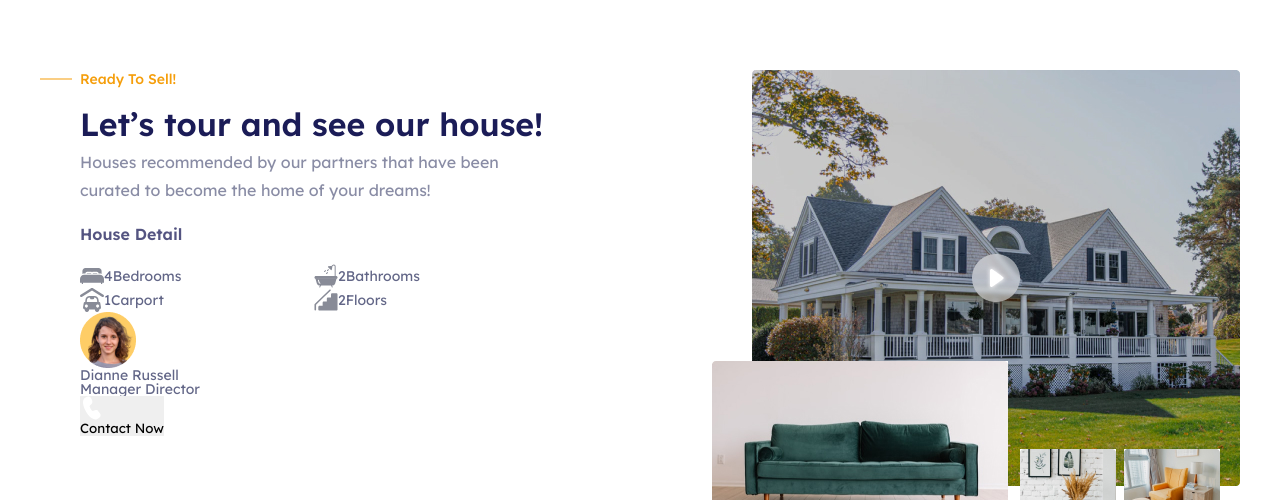
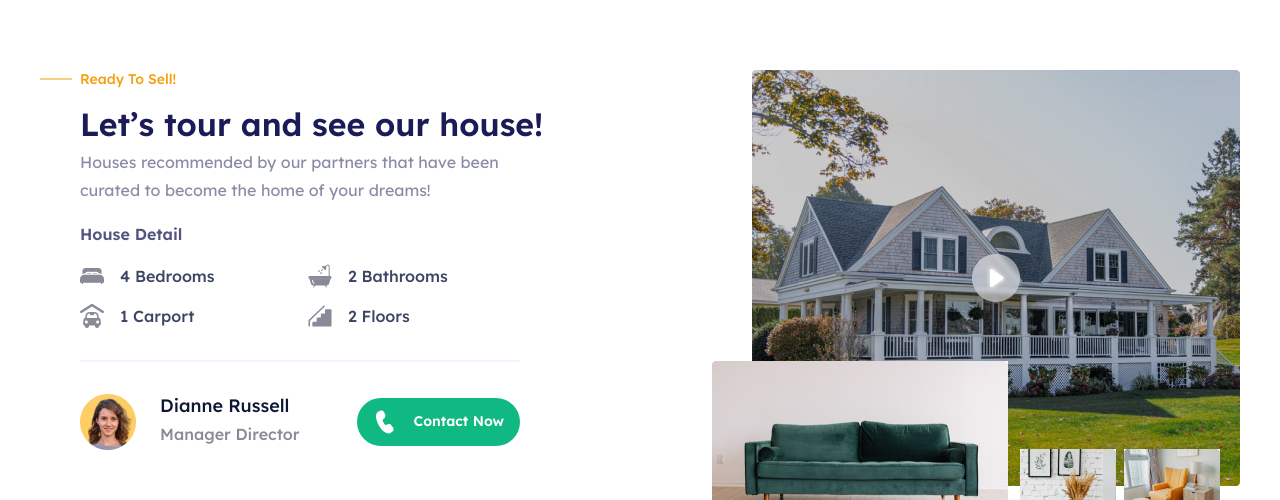
Before and after one commit to SkyKeyUA/landingTaskFromRemS, a React (Create React App) app: page / in a window 1280 px wide. Shown: the part 1014-1514 px from the top of the page. Built offline with nearby package versions, Linux system fonts and the light colour scheme; no server answers.

Commit message:
3 block added css user

```diff
--- a/src/components/Header/Header.module.scss
+++ b/src/components/Header/Header.module.scss
@@ -81,13 +81,14 @@
 
   &__link {
     a {
-      display: block;
+      display: inline-block;
       padding: 8px 16px;
     }
     margin: 12px;
     background: rgba(255, 255, 255, 0.1);
     border: 1px solid rgba(255, 255, 255, 0.3);
     border-radius: 32px;
+    transition: all 0.3s ease 0s;
     &:hover {
       background: $mainLightGreenColor;
       a,
--- a/src/components/Home/Featured/PartnerRecommendations/HouseDetail/HouseDetail.module.scss
+++ b/src/components/Home/Featured/PartnerRecommendations/HouseDetail/HouseDetail.module.scss
@@ -15,15 +15,39 @@
   display: flex;
   align-items: center;
   flex-wrap: wrap;
+  gap: 16px;
+  padding-bottom: 32px;
+  margin-bottom: 32px;
+  border-bottom: 2px solid $mainLightBlueColor;
 }
 .body {
   display: flex;
-  flex: 1 1 50%;
+  flex: 1 1 35%;
   align-items: center;
+  transition: all 0.3s ease 0s;
+  a,
+  a:visited {
+    display: inline-flex;
+    align-items: center;
+  }
+  &:hover {
+    opacity: 0.6;
+  }
+  &:active {
+    -webkit-transform: translateY(1px);
+    transform: translateY(1px);
+  }
 }
 .svg {
+  margin-right: 16px;
+  svg {
+    color: $mainLightGreyColor;
+  }
 }
 .rooms {
+  font-weight: 500;
+  font-size: 16px;
+  line-height: 1.25;
+  text-transform: capitalize;
+  color: $mainDarkGreyColor;
 }
-.text {
-}
--- a/src/components/Home/Featured/PartnerRecommendations/HouseDetail/index.tsx
+++ b/src/components/Home/Featured/PartnerRecommendations/HouseDetail/index.tsx
@@ -3,6 +3,7 @@
 import React from 'react';
 import styles from './HouseDetail.module.scss';
 import { IconsEnum, SvgIcon } from '../../../../SvgIcon';
+import { Link } from 'react-router-dom';
 
 type DetailsProps = {
   id: number;
@@ -44,9 +45,12 @@ export const HouseDetail: React.FC = () => {
       <div className={styles.info}>
         {details.map((obj) => (
           <div key={obj.id} className={styles.body}>
-            <SvgIcon className={styles.svg} src={obj.iconEnum} />
-            <div className={styles.rooms}>{obj.rooms}</div>
-            <div className={styles.text}>{obj.title}</div>
+            <Link to="/">
+              <SvgIcon className={styles.svg} src={obj.iconEnum} />
+              <div className={styles.rooms}>
+                {obj.rooms} {obj.title}
+              </div>
+            </Link>
           </div>
         ))}
       </div>
--- a/src/components/Home/Featured/PartnerRecommendations/PartnerRecommendations.module.scss
+++ b/src/components/Home/Featured/PartnerRecommendations/PartnerRecommendations.module.scss
@@ -1,6 +1,6 @@
 /** @format */
 
-@import '../../../../scss/variables';
+@import 'src/scss/variables';
 
 .root {
   margin-top: 120px;
@@ -11,8 +11,6 @@
 .inner {
   flex: 0 1 40.34%;
   height: 459px;
-}
-.body {
 }
 .info {
   color: $mainYellowColor;
@@ -36,6 +34,9 @@
   font-size: 32px;
   line-height: 1.5;
   color: $mainDarkColor;
+}
+.body {
+  max-width: 440px;
 }
 .text {
   font-size: 16px;
--- a/src/components/Home/Featured/PartnerRecommendations/User/User.module.scss
+++ b/src/components/Home/Featured/PartnerRecommendations/User/User.module.scss
@@ -0,0 +1,90 @@
+/** @format */
+
+@import '/src/scss/variables';
+
+.inner {
+  display: flex;
+  align-items: center;
+  justify-content: space-between;
+  a,
+  a:visited {
+    display: inline-block;
+    transition: all 0.3s ease 0s;
+    font-weight: 500;
+    &:hover {
+      opacity: 0.6;
+    }
+    &:active {
+      -webkit-transform: translateY(1px);
+      transform: translateY(1px);
+    }
+  }
+}
+.body {
+  display: flex;
+}
+.image {
+  margin-right: 24px;
+}
+.items {
+  display: flex;
+  flex-direction: column;
+  gap: 4px;
+}
+.fullName {
+  font-size: 18px;
+  line-height: 1.33;
+  a,
+  a:visited {
+    color: $mainDarkBlueColor;
+  }
+}
+.position {
+  font-size: 16px;
+  line-height: 1.5;
+  a,
+  a:visited {
+    color: $mainLightGreyColor;
+  }
+}
+.btn {
+  display: flex;
+  padding: 13px 16px 13px 56px;
+  position: relative;
+  border-radius: 32px;
+  background: $mainGreenColor;
+  transition: all 0.3s ease 0s;
+  span {
+    transition: all 0.3s ease 0s;
+    font-weight: 600;
+    font-size: 14px;
+    line-height: 1.57;
+    color: $mainWhiteColor;
+  }
+  svg {
+    path {
+      transition: all 0.3s ease 0s;
+    }
+  }
+  &:hover {
+    background: $mainLightGreenColor;
+    span {
+      color: $mainDarkGreenColor;
+    }
+    svg {
+      path {
+        fill: $mainDarkGreenColor;
+      }
+    }
+  }
+  &:active {
+    -webkit-transform: translateY(3px);
+    transform: translateY(3px);
+  }
+}
+.svg {
+  position: absolute;
+  left: 16px;
+  top: 50%;
+  transform: translate(0px, -50%);
+}
--- a/src/components/Home/Featured/PartnerRecommendations/User/index.tsx
+++ b/src/components/Home/Featured/PartnerRecommendations/User/index.tsx
@@ -3,16 +3,25 @@
 import React from 'react';
 import styles from './User.module.scss';
 import { IconsEnum, SvgIcon } from '../../../../SvgIcon';
+import { Link } from 'react-router-dom';
 export const User: React.FC = () => {
   return (
     <div className={styles.inner}>
-      <img className={styles.image} src="/img/users/3.png" alt="user" />
       <div className={styles.body}>
-        <div className={styles.fullName}>Dianne Russell</div>
-        <div className={styles.position}>Manager Director</div>
+        <Link className={styles.image} to="/">
+          <img src="/img/users/3.png" alt="user" />
+        </Link>
+        <div className={styles.items}>
+          <div className={styles.fullName}>
+            <Link to="/">Dianne Russell </Link>
+          </div>
+          <div className={styles.position}>
+            <Link to="/">Manager Director</Link>
+          </div>
+        </div>
       </div>
       <button className={styles.btn}>
-        <SvgIcon src={IconsEnum.call} />
+        <SvgIcon className={styles.svg} src={IconsEnum.call} />
         <span>Contact Now</span>
       </button>
     </div>
--- a/src/components/Home/Featured/PartnerRecommendations/index.tsx
+++ b/src/components/Home/Featured/PartnerRecommendations/index.tsx
@@ -25,16 +25,16 @@ export const PartnerRecommendations: React.FC = () => {
   return (
     <div className={styles.root}>
       <div className={styles.inner}>
+        <div className={styles.info}>Ready to Sell!</div>
+        <div className={styles.title}>Let’s tour and see our house!</div>
         <div className={styles.body}>
-          <div className={styles.info}>Ready to Sell!</div>
-          <div className={styles.title}>Let’s tour and see our house!</div>
           <div className={styles.text}>
             Houses recommended by our partners that have been curated to become the home of your
             dreams!
           </div>
           <HouseDetail />
+          <User />
         </div>
-        <User />
       </div>
       <div className={styles.images}>
         {images.map((obj, i) => (
```
